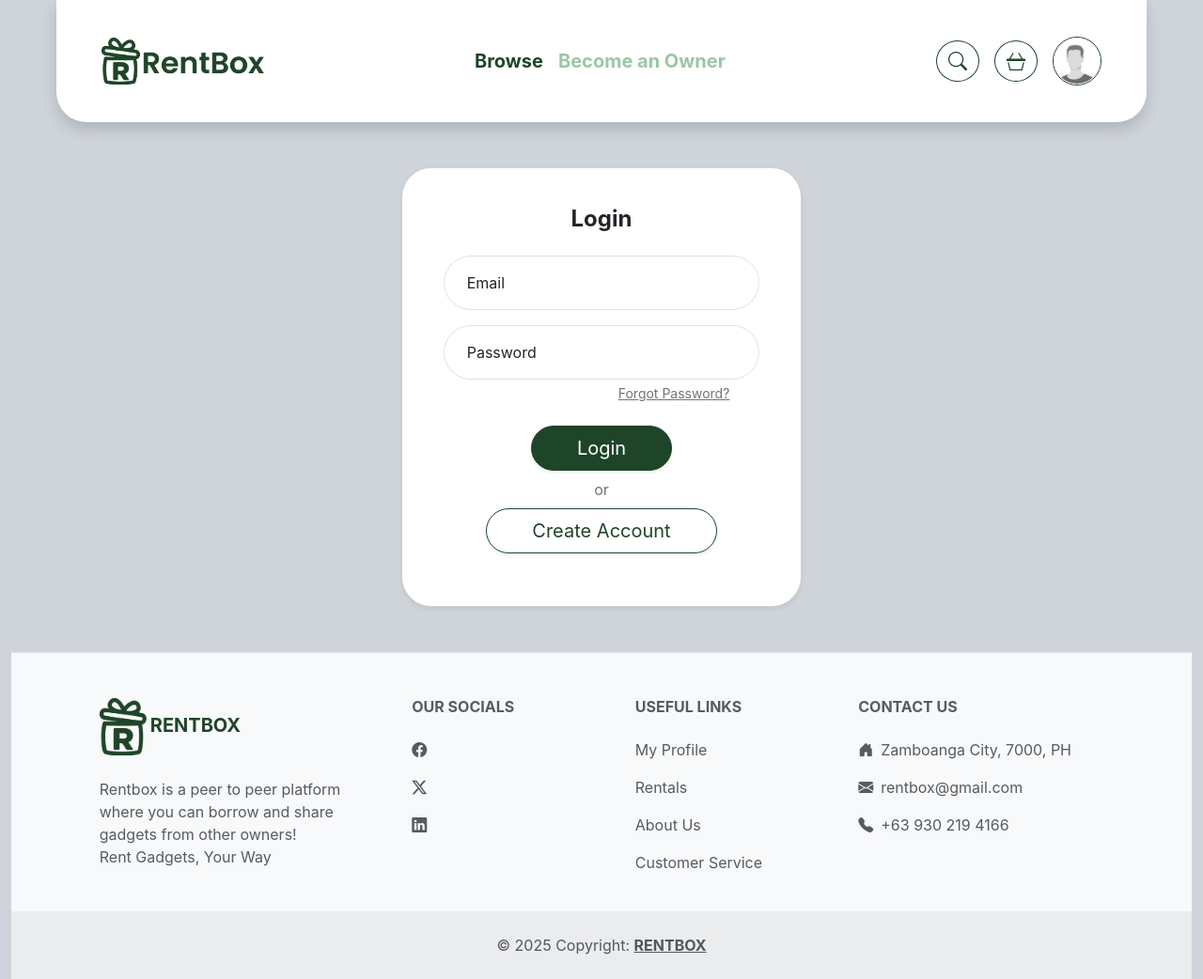
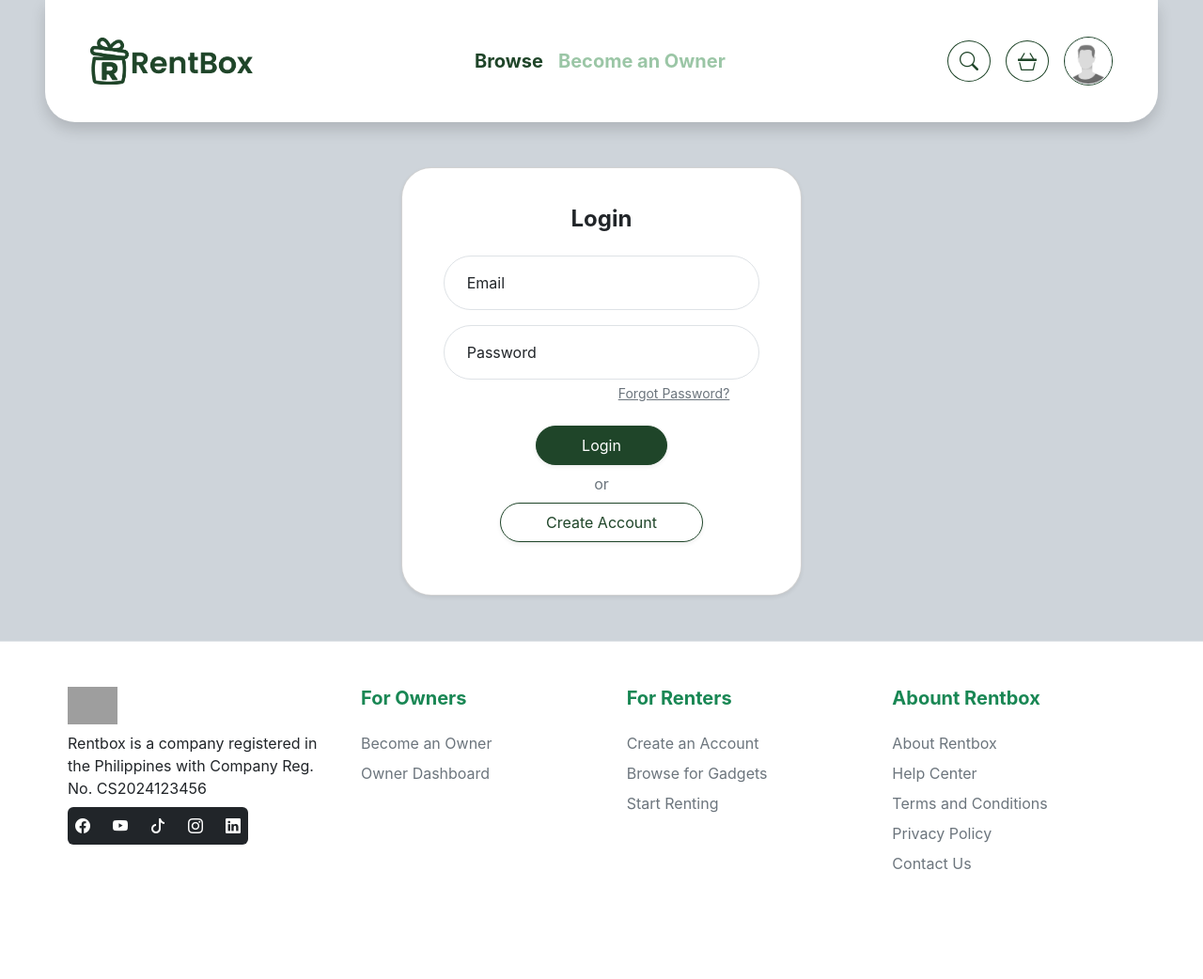
Before and after one commit to moonstarring/designrb, a PHP site: page /login.php in a window 1280 px wide. Shown: the whole page at 94% size. After the commit the page ends 926 px from the top, so only its background shows below. Run offline with PHP 8.4, Linux system fonts and the light colour scheme; data that the repository does not hold is empty; grey boxes are pictures that could not be loaded.

Commit message:
updated log in

```diff
--- a/footer.php
+++ b/footer.php
@@ -1,66 +1,40 @@
-<div class="text-center text-lg-start bg-body-tertiary text-muted border-top m-0">
-    <div class="container text-center text-md-start mt-5">
-        <div class="row mt-3">
-            <div class="col-md-3 col-lg-4 col-xl-3 mx-auto mb-4">
-                <!-- Content -->
-                <h5 class="text-uppercase fw-bold mb-4">
-                    <a href="" class="rb text-decoration-none"><img src="images/brand/rb logo colored.png" class="me-1" alt="" width="50px" height="auto">Rentbox</a>
-                </h5>
-                <p>Rentbox is a peer to peer platform where you can borrow and share gadgets from other owners!<br>Rent Gadgets, Your Way</p>
+<footer class="container-fluid border-top pb-5 bg-body m-0">
+    <div class="row m-5">
+        <div class="col">
+            <img class="mb-2" src="images/rb logo text colored.png" alt="" height="40px;">
+            <p class="mb-2">Rentbox is a company registered in the Philippines with Company Reg. No. CS2024123456</>
+
+            <div class="me-5 mb-3">
+                <div class="d-flex align-items-center justify-content-between me-5 gap-4 bg-dark p-2 rounded">
+                    <i class="bi bi-facebook text-white fs-6"></i>
+                    <i class="bi bi-youtube text-white fs-6"></i>
+                    <i class="bi bi-tiktok text-white fs-6"></i>
+                    <i class="bi bi-instagram text-white fs-6"></i>
+                    <i class="bi bi-linkedin text-white fs-6"></i>
+                </div>
             </div>
-            <!-- Grid column -->
+        </div>
 
-            <!-- Grid column -->
-            <div class="col-md-2 col-lg-2 col-xl-2 mx-auto mb-4">
-                <!-- Links -->
-                <h6 class="text-uppercase fw-bold mb-4">
-                    Our Socials
-                </h6>
-                <p><a href="#" class="me-4 text-reset"><i class="bi bi-facebook"></i></a></p>
-                <p><a href="#" class="me-4 text-reset"><i class="bi bi-twitter-x"></i></a></p>
-                <p><a href="#" class="me-4 text-reset"><i class="bi bi-linkedin"></i></a></p>
-            </div>
-            <!-- Grid column -->
+        <div class="col d-flex flex-column gap-2">
+            <h5 class="fw-bold text-success mb-3">For Owners</h5>
+            <a href="" class="link-secondary link-offset-2 link-underline-opacity-0 link-underline-opacity-100-hover">Become an Owner</a>
+            <a href="" class="link-secondary link-offset-2 link-underline-opacity-0 link-underline-opacity-100-hover">Owner Dashboard</a>
+        </div>
 
-            <!-- Grid column -->
-            <div class="col-md-3 col-lg-2 col-xl-2 mx-auto mb-4">
-                <!-- Links -->
-                <h6 class="text-uppercase fw-bold mb-4">
-                    Useful links
-                </h6>
-                <p>
-                    <a href="#" class="text-decoration-none text-reset">My Profile</a>
-                </p>
-                <p>
-                    <a href="#" class="text-decoration-none text-reset">Rentals</a>
-                </p>
-                <p>
-                    <a href="#" class="text-decoration-none text-reset">About Us</a>
-                </p>
-                <p>
-                    <a href="#" class="text-decoration-none text-reset">Customer Service</a>
-                </p>
-            </div>
-            <!-- Grid column -->
+        <div class="col d-flex flex-column gap-2">
+            <h5 class="fw-bold text-success mb-3">For Renters</h5>
+            <a href="" class="link-secondary link-offset-2 link-underline-opacity-0 link-underline-opacity-100-hover">Create an Account</a>
+            <a href="" class="link-secondary link-offset-2 link-underline-opacity-0 link-underline-opacity-100-hover">Browse for Gadgets</a>
+            <a href="" class="link-secondary link-offset-2 link-underline-opacity-0 link-underline-opacity-100-hover">Start Renting</a>
+        </div>
 
-            <!-- Grid column -->
-            <div class="col-md-4 col-lg-3 col-xl-3 mx-auto mb-md-0 mb-4">
-                <!-- Links -->
-                <h6 class="text-uppercase fw-bold mb-4">Contact Us</h6>
-                <p><i class="bi bi-house-door-fill me-2"></i>Zamboanga City, 7000, PH</p>
-                <p><i class="bi bi-envelope-fill me-2"></i>rentbox@gmail.com</p>
-                <p><i class="bi bi-telephone-fill me-2"></i>+63 930 219 4166</p>
-            </div>
-            <!-- Grid column -->
+        <div class="col d-flex flex-column gap-2">
+            <h5 class="fw-bold text-success mb-3">Abount Rentbox</h5>
+            <a href="" class="link-secondary link-offset-2 link-underline-opacity-0 link-underline-opacity-100-hover">About Rentbox</a>
+            <a href="" class="link-secondary link-offset-2 link-underline-opacity-0 link-underline-opacity-100-hover">Help Center</a>
+            <a href="" class="link-secondary link-offset-2 link-underline-opacity-0 link-underline-opacity-100-hover">Terms and Conditions</a>
+            <a href="" class="link-secondary link-offset-2 link-underline-opacity-0 link-underline-opacity-100-hover">Privacy Policy</a>
+            <a href="" class="link-secondary link-offset-2 link-underline-opacity-0 link-underline-opacity-100-hover">Contact Us</a>
         </div>
-        <!-- Grid row -->
     </div>
-    <!-- Section: Links  -->
-
-    <!-- Copyright -->
-    <div class="text-center p-4" style="background-color: rgba(0, 0, 0, 0.05);">
-        © 2025 Copyright:
-        <a class="text-reset fw-bolder" href="#">RENTBOX</a>
-    </div>
-    <!-- Copyright -->
-</div>
+</footer>
--- a/login.php
+++ b/login.php
@@ -1,8 +1,8 @@
 <?php require_once 'head.php'; ?>
 <?php require_once 'navbar.php'; ?>
 
-<body class="container-fluid bg-dark-subtle">
-    <div class="row d-flex justify-content-center">
+<body class="container-fluid bg-dark-subtle m-0 p-0">
+    <div class="row d-flex justify-content-center m-0">
         <div class="card col-4 rounded-5 shadow-sm mb-5">
             <div class="card-body d-flex flex-column justify-content-center">
                 <h4 class="text-center mt-4 mb-4 fw-bold">Login</h4>
@@ -14,12 +14,12 @@
 
                 <form method="POST" action="" class="col">
                     <div class="form-floating mb-3 mx-3">
-                        <input type="email" name="email" class="form-control ps-4 rounded-5" id="floatingInput" placeholder="Email" required value="">
+                        <input type="email" name="email" class="form-control ps-4 rounded-5 focus-ring" id="floatingInput" placeholder="Email" required value="" style="--bs-focus-ring-color: rgba(var(--bs-success-rgb), .25)">
                         <label for="floatingInput" class="ps-4">Email</label>
                     </div>
 
                     <div class="form-floating mb-1 mx-3">
-                        <input type="password" name="password" class="form-control ps-4 rounded-5" id="floatingPassword" placeholder="Password" required>
+                        <input type="password" name="password" class="form-control ps-4 rounded-5 focus-ring" id="floatingPassword" placeholder="Password" required value="" style="--bs-focus-ring-color: rgba(var(--bs-success-rgb), .25)">
                         <label for="floatingPassword" class="ps-4">Password</label>
                     </div>
 
@@ -28,9 +28,9 @@
                     </div>
 
                     <div class="d-flex flex-column justify-content-center align-items-center mb-4 mx-3 mb-3 gap-2">
-                        <button type="submit" class="btn btn-success shadow-sm fs-5 rounded-5 px-5 py-2">Login</button>
+                        <button type="submit" class="btn gradient-success shadow-sm rounded-5 px-5 py-2 ">Login</button>
                         <p class="text-secondary p-0 m-0">or</p>
-                        <a href="" class="btn btn-outline-success shadow-sm mb-3 fs-5 rounded-5 px-5 py-2">Create Account</a>
+                        <a href="signup.php" class="btn btn-outline-success shadow-sm mb-3 rounded-5 px-5 py-2">Create Account</a>
                     </div>
                 </form>
             </div>
@@ -38,3 +38,4 @@
     </div>
     <?php require_once 'footer.php'; ?>
 </body>
+</html>
--- a/style.css
+++ b/style.css
@@ -50,18 +50,10 @@ border-color: #1F4529;
 background-color: #1F4529;
 }
 
-.gradient-success:hover{
+.gradient-success:hover, .gradient-success:focus{
 background: linear-gradient(90deg,#1f4529,#16301e,#0c1b11);
 background-size: 180% 180%;
-animation: gradient-animation 2s ease infinite;
-color: white;
-border-color: #1F4529;
-}
-
-.gradient-success:focus{
-background: linear-gradient(90deg,#1f4529,#16301e,#0c1b11);
-background-size: 180% 180%;
-animation: gradient-animation 2s ease infinite;
+animation: gradient-animation 0.3s ease;
 color: white;
 border-color: #1F4529;
 }
```
Also changed, not shown: landing.php (added, +158 -0 lines).
